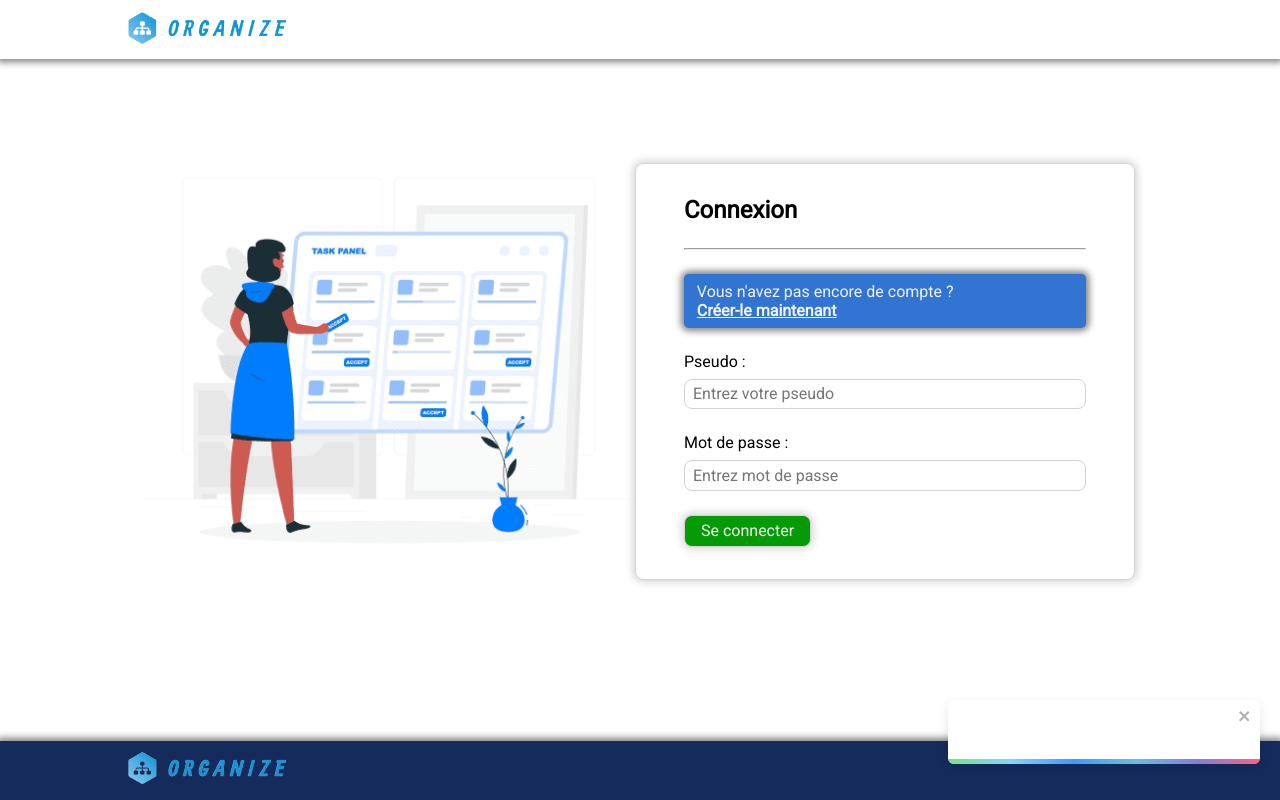
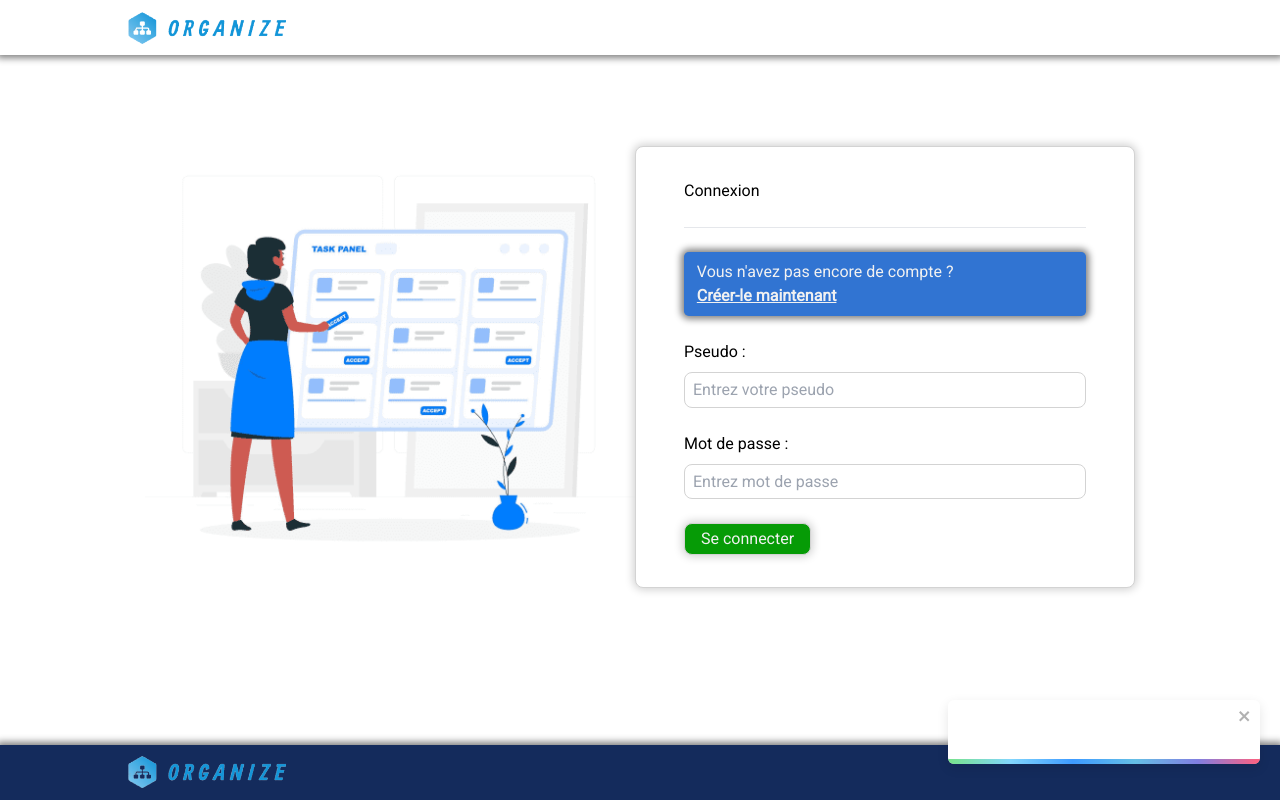
Before and after one commit to emmanuelniasse/organize-client, a React (Create React App) app: page /connexion in a window 1280 px wide. Built offline with nearby package versions, Linux system fonts and the light colour scheme.

Commit message:
chore: tailwindCSS install

```diff
--- a/package.json
+++ b/package.json
@@ -57,6 +57,7 @@
         ]
     },
     "devDependencies": {
+        "tailwindcss": "^3.4.3",
         "vitest": "^1.5.0"
     }
 }
--- a/src/styles/default.scss
+++ b/src/styles/default.scss
@@ -1,3 +1,7 @@
+@tailwind base;
+@tailwind components;
+@tailwind utilities;
+
 // Components
 @import "../Components/Navbar/_Navbar.scss", "../Components/Footer/_Footer.scss",
     "../Components/Layout/_Layout.scss",
--- /dev/null
+++ b/tailwind.config.js
@@ -0,0 +1,8 @@
+/** @type {import('tailwindcss').Config} */
+module.exports = {
+    content: ["./src/**/*.{js,jsx,ts,tsx}"],
+    theme: {
+        extend: {},
+    },
+    plugins: [],
+};
```
Also changed, not shown: 1 other file (tests, documents, lock files or other folders).
